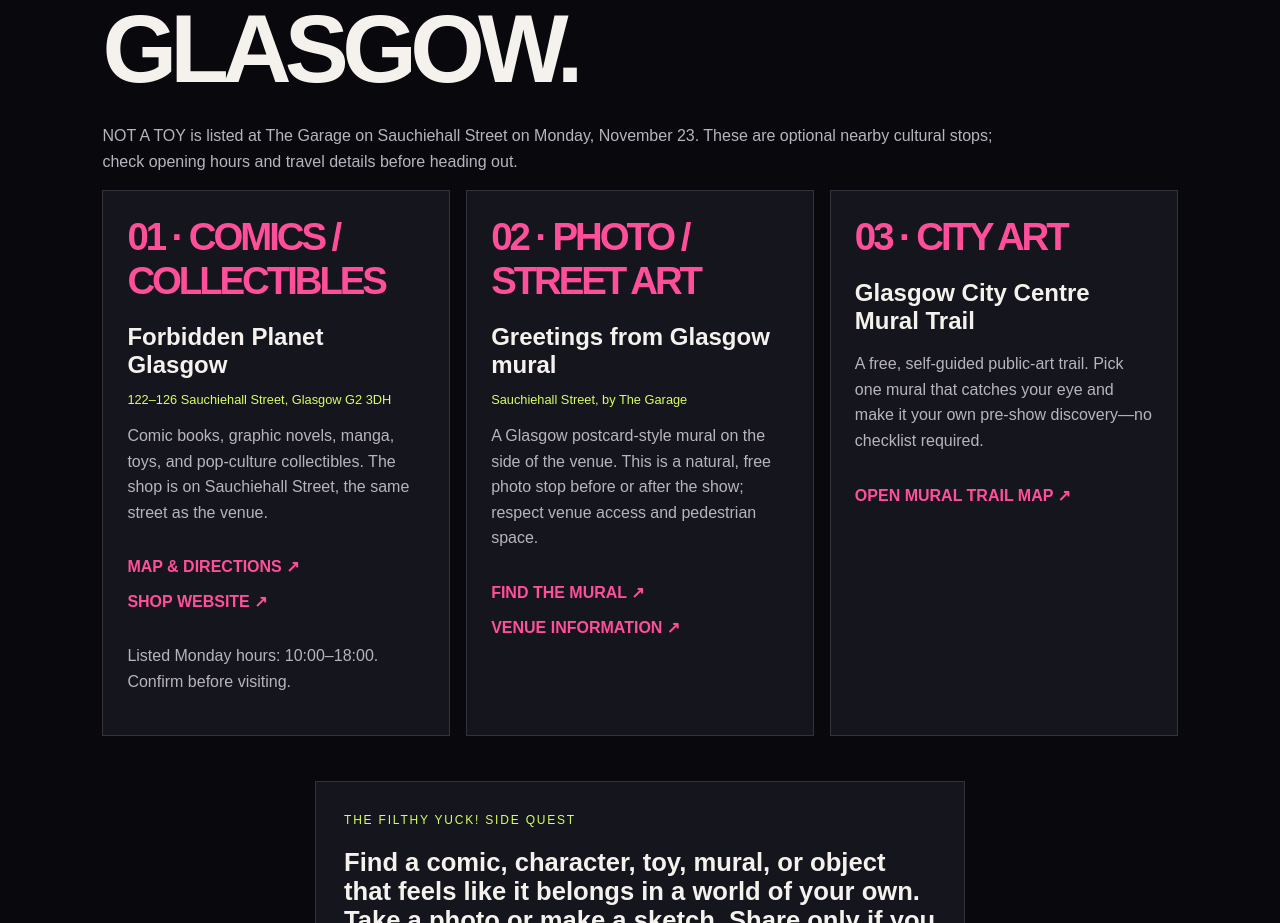
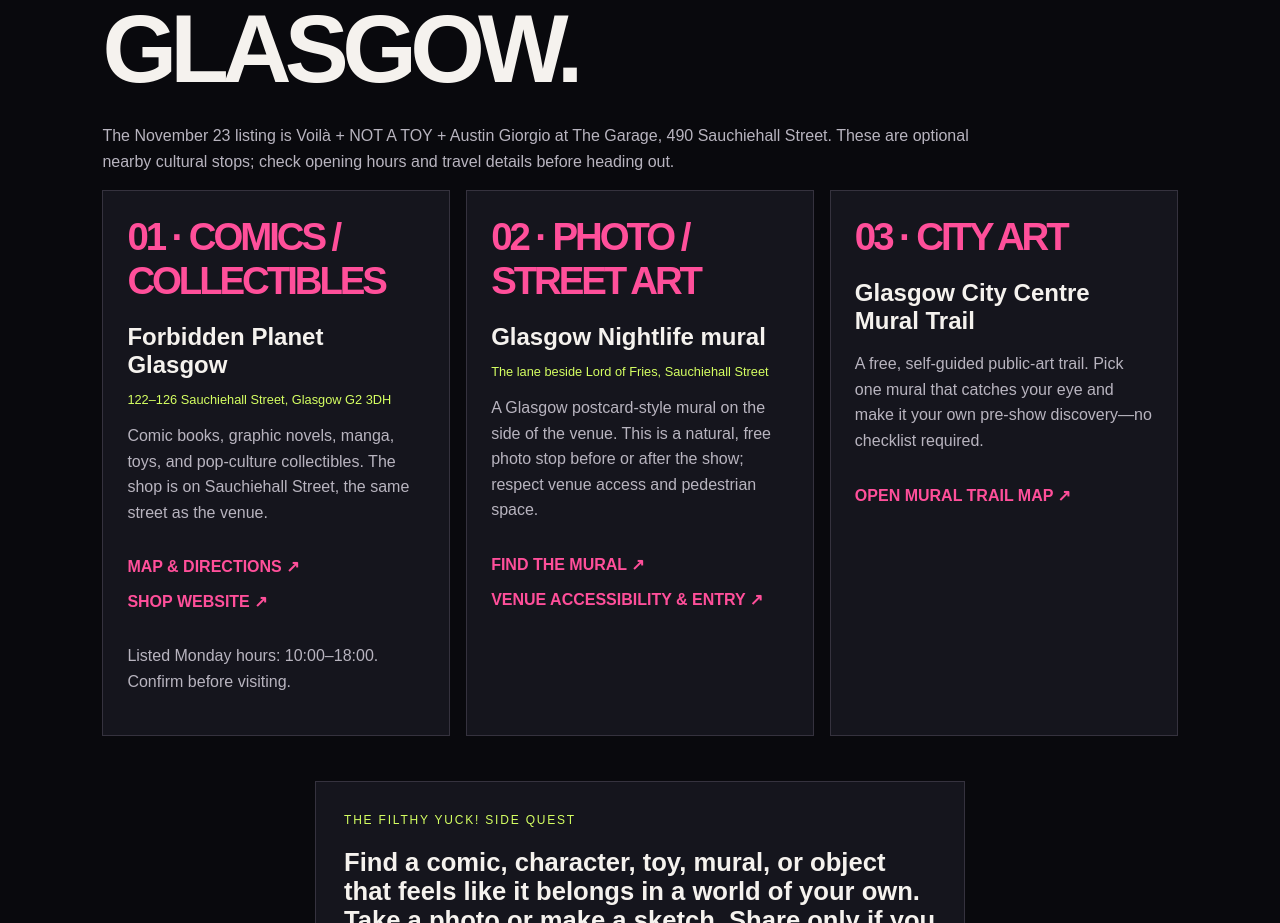
Before and after one commit to Loptr-Lab/pay-it-forward, a Next.js app: page /tour-side-quests in a window 1280 px wide. Shown: the part 1060-1983 px from the top of the page. Built offline with nearby package versions, Linux system fonts and the light colour scheme.

Commit message:
Correct Glasgow event lineup and mural reference

```diff
--- a/src/app/tour-side-quests/page.tsx
+++ b/src/app/tour-side-quests/page.tsx
@@ -42,7 +42,7 @@ export default function TourSideQuestsPage() {
     <section className="route-stops" id="glasgow">
       <p className="eyebrow">VERIFIED CITY QUEST · NOV 23, 2026</p>
       <h2>GLASGOW.</h2>
-      <p className="route-note">NOT A TOY is listed at The Garage on Sauchiehall Street on Monday, November 23. These are optional nearby cultural stops; check opening hours and travel details before heading out.</p>
+      <p className="route-note">The November 23 listing is Voilà + NOT A TOY + Austin Giorgio at The Garage, 490 Sauchiehall Street. These are optional nearby cultural stops; check opening hours and travel details before heading out.</p>
       <div className="route-cards">
         <article className="route-card">
           <span className="route-num">01 · COMICS / COLLECTIBLES</span><h3>Forbidden Planet Glasgow</h3>
@@ -53,11 +53,11 @@ export default function TourSideQuestsPage() {
           <p className="route-note">Listed Monday hours: 10:00–18:00. Confirm before visiting.</p>
         </article>
         <article className="route-card">
-          <span className="route-num">02 · PHOTO / STREET ART</span><h3>Greetings from Glasgow mural</h3>
-          <p className="route-address">Sauchiehall Street, by The Garage</p>
+          <span className="route-num">02 · PHOTO / STREET ART</span><h3>Glasgow Nightlife mural</h3>
+          <p className="route-address">The lane beside Lord of Fries, Sauchiehall Street</p>
           <p>A Glasgow postcard-style mural on the side of the venue. This is a natural, free photo stop before or after the show; respect venue access and pedestrian space.</p>
           <a className="text-link" href={maps("Greetings from Glasgow mural The Garage Glasgow")} target="_blank" rel="noreferrer">FIND THE MURAL ↗</a>
-          <a className="text-link" href="https://garageglasgow.co.uk/" target="_blank" rel="noreferrer">VENUE INFORMATION ↗</a>
+          <a className="text-link" href="https://garageglasgow.co.uk/accessibility/" target="_blank" rel="noreferrer">VENUE ACCESSIBILITY & ENTRY ↗</a>
         </article>
         <article className="route-card">
           <span className="route-num">03 · CITY ART</span><h3>Glasgow City Centre Mural Trail</h3>
```
